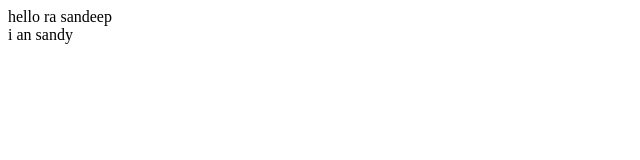
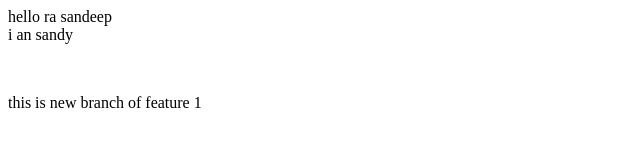
Before and after one commit to harisandeep12/local-repo, a plain HTML site: page index.html in a window 1280 px wide. Shown: the whole page, without its empty margins (0-640 px from the left). Drawn offline with Linux system fonts and the light colour scheme.

Commit message:
added new feature

```diff
--- a/index.html
+++ b/index.html
@@ -1,2 +1,4 @@
 <p>hello ra sandeep<br>
 i an sandy</p>
+<br>
+<p>this is new branch of feature 1</p>
```
